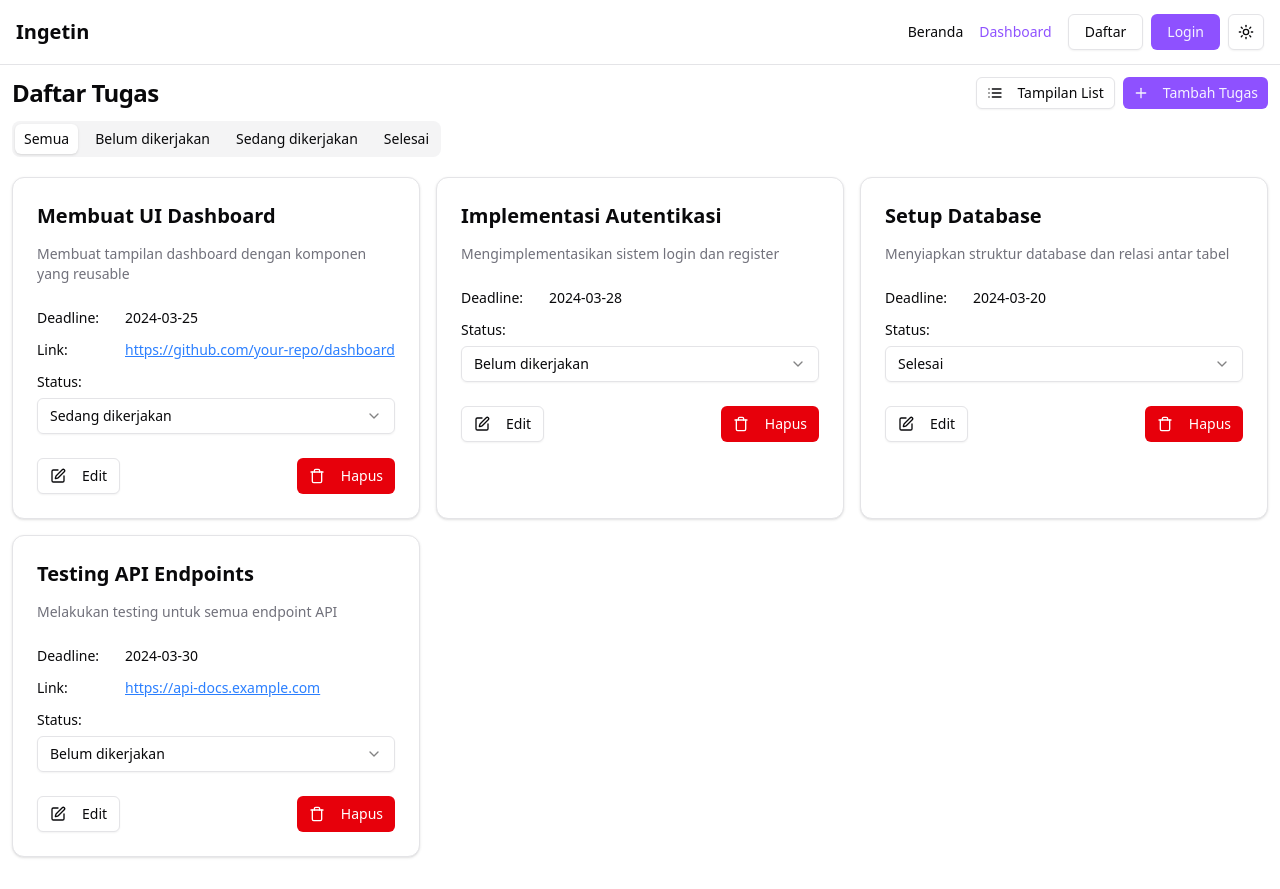
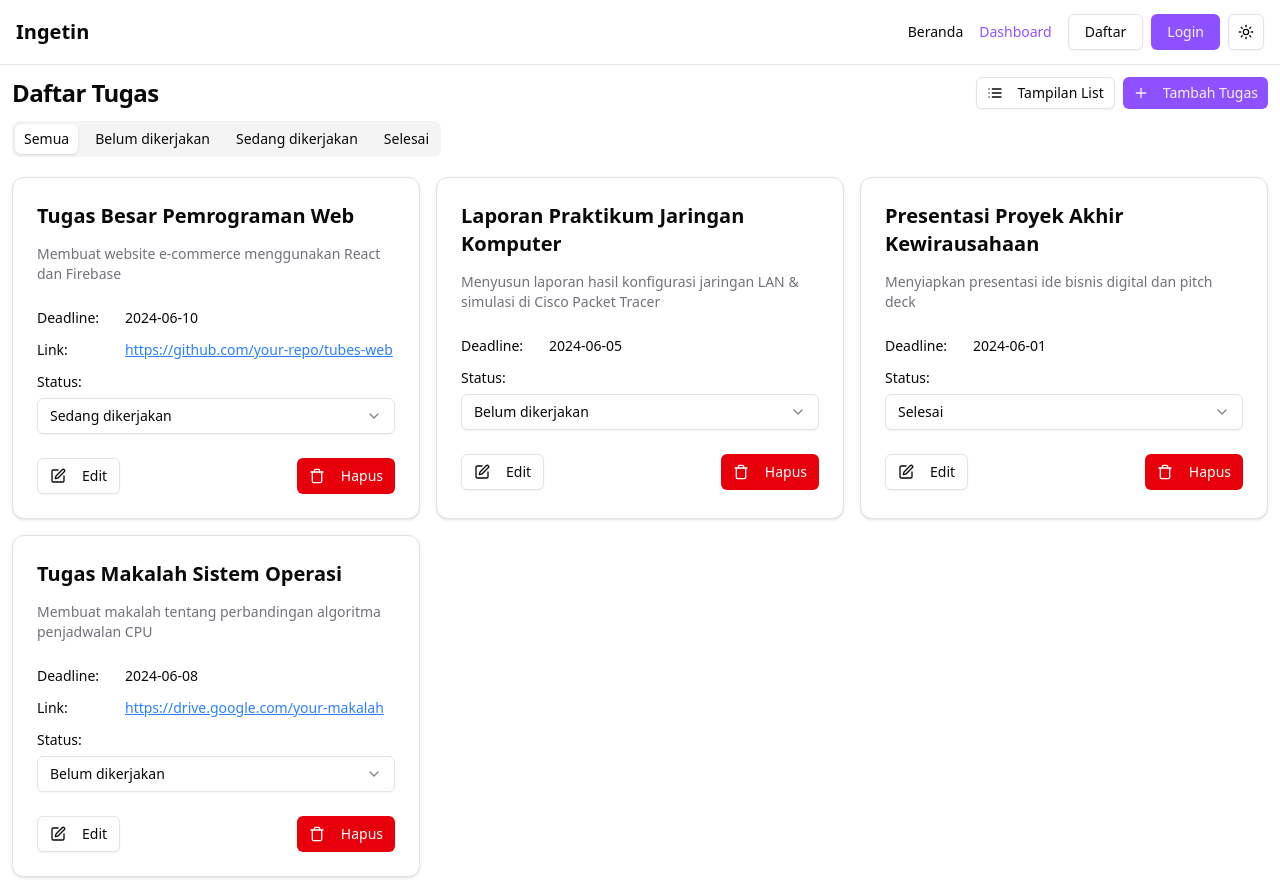
Before and after one commit to alipnf/ingetin, a Next.js app: page /dashboard in a window 1280 px wide. Built offline with nearby package versions, Linux system fonts and the light colour scheme.

Commit message:
refactor: move dummyTasks to component
Moves the dummyTasks array from the data file to the component
where it is used.

```diff
--- a/components/dashboard/list-view.tsx
+++ b/components/dashboard/list-view.tsx
@@ -31,7 +31,9 @@ export default function ListView() {
         <TabsContent key={tab.value} value={tab.value} className="py-3">
           <div className="grid grid-cols-1 md:grid-cols-2 lg:grid-cols-3 gap-4">
             {dummyTasks
-              .filter((task) => tab.value === 'semua' || task.status === tab.value)
+              .filter(
+                (task) => tab.value === 'semua' || task.status === tab.value
+              )
               .map((task, index) => (
                 <TaskCard
                   key={index}
--- a/data/dummy/tasks.ts
+++ b/data/dummy/tasks.ts
@@ -2,29 +2,31 @@ import { TaskCardProps } from '@/types/task-card';
 
 export const dummyTasks: TaskCardProps[] = [
   {
-    title: 'Membuat UI Dashboard',
-    description: 'Membuat tampilan dashboard dengan komponen yang reusable',
-    deadline: '2024-03-25',
-    link: 'https://github.com/your-repo/dashboard',
+    title: 'Tugas Besar Pemrograman Web',
+    description: 'Membuat website e-commerce menggunakan React dan Firebase',
+    deadline: '2024-06-10',
+    link: 'https://github.com/your-repo/tubes-web',
     status: 'proses',
   },
   {
-    title: 'Implementasi Autentikasi',
-    description: 'Mengimplementasikan sistem login dan register',
-    deadline: '2024-03-28',
+    title: 'Laporan Praktikum Jaringan Komputer',
+    description:
+      'Menyusun laporan hasil konfigurasi jaringan LAN & simulasi di Cisco Packet Tracer',
+    deadline: '2024-06-05',
     status: 'belum',
   },
   {
-    title: 'Setup Database',
-    description: 'Menyiapkan struktur database dan relasi antar tabel',
-    deadline: '2024-03-20',
+    title: 'Presentasi Proyek Akhir Kewirausahaan',
+    description: 'Menyiapkan presentasi ide bisnis digital dan pitch deck',
+    deadline: '2024-06-01',
     status: 'selesai',
   },
   {
-    title: 'Testing API Endpoints',
-    description: 'Melakukan testing untuk semua endpoint API',
-    deadline: '2024-03-30',
-    link: 'https://api-docs.example.com',
+    title: 'Tugas Makalah Sistem Operasi',
+    description:
+      'Membuat makalah tentang perbandingan algoritma penjadwalan CPU',
+    deadline: '2024-06-08',
+    link: 'https://drive.google.com/your-makalah',
     status: 'belum',
   },
 ];
```
